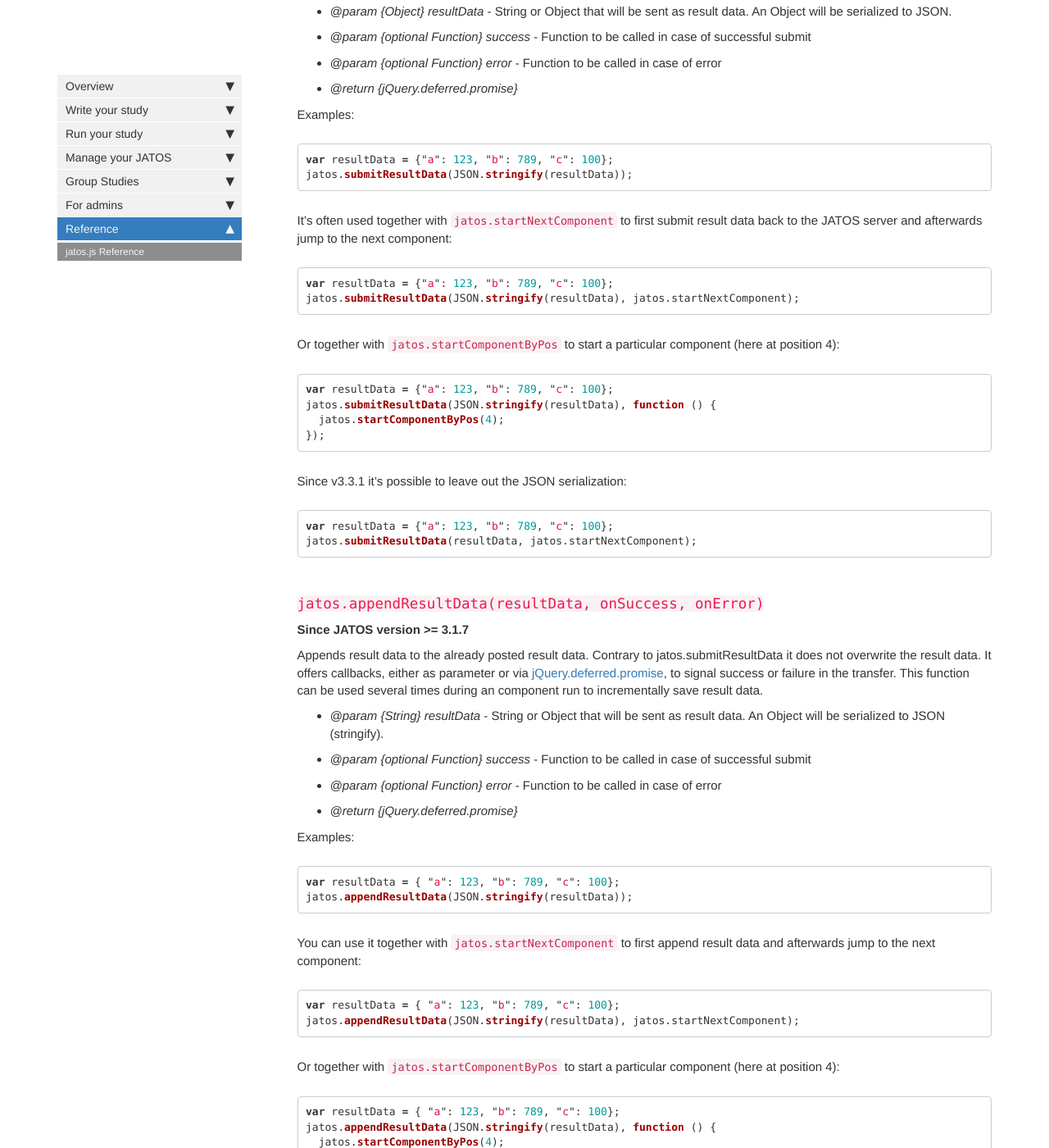
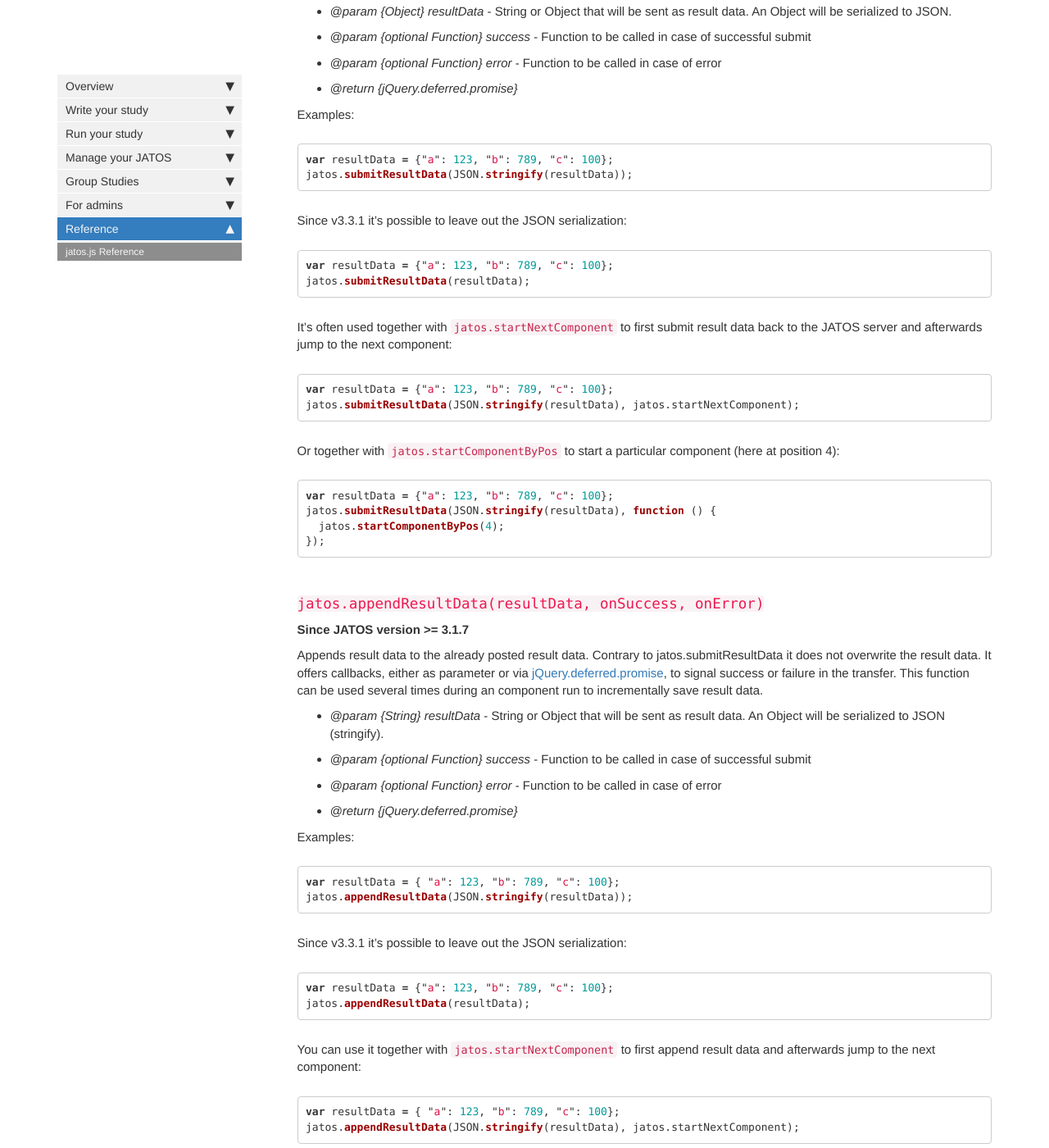
Before and after one commit to kristian-lange-tw/JATOS_docs_v3, a Jekyll site: the page built from pages/jatos.js-Reference.md, in a window 1280 px wide and 1400 px high, scrolled down 12229 px. Shown: the whole window at 82% size. Built offline with Jekyll 4.4.1, drawn with Linux system fonts in a browser that asks for light colours; nearby versions of some CDN libraries; comment, search, counter and statistics services are not loaded; some of the changed text lies outside the part shown.

Commit message:
Update jatos.js-Reference.md

````diff
--- a/pages/jatos.js-Reference.md
+++ b/pages/jatos.js-Reference.md
@@ -7,7 +7,7 @@
 permalink: jatos.js-Reference.html
 folder:
 toc: true
-last_updated: 27 Dec 2018
+last_updated: 3 April 2019
 ---
 
 Have a look at what's [mandatory in HTML and JavaScript for JATOS components](Mandatory-lines-in-your-components-HTML.html). Always load the jatos.js script in the `<head>` section with the following line:
@@ -449,6 +449,13 @@
 jatos.submitResultData(JSON.stringify(resultData));
 ```
 
+Since v3.3.1 it's possible to leave out the JSON serialization:
+
+```javascript
+var resultData = {"a": 123, "b": 789, "c": 100};
+jatos.submitResultData(resultData);
+```
+
 It's often used together with `jatos.startNextComponent` to first submit result data back to the JATOS server and afterwards jump to the next component:
 
 ```javascript
@@ -464,13 +471,6 @@
 jatos.submitResultData(JSON.stringify(resultData), function () {
   jatos.startComponentByPos(4);
 });
-```
-
-Since v3.3.1 it's possible to leave out the JSON serialization:
-
-```javascript
-var resultData = {"a": 123, "b": 789, "c": 100};
-jatos.submitResultData(resultData, jatos.startNextComponent);
 ```
 
 
@@ -490,6 +490,13 @@
 ```javascript
 var resultData = { "a": 123, "b": 789, "c": 100};
 jatos.appendResultData(JSON.stringify(resultData));
+```
+
+Since v3.3.1 it's possible to leave out the JSON serialization:
+
+```javascript
+var resultData = {"a": 123, "b": 789, "c": 100};
+jatos.appendResultData(resultData);
 ```
 
 You can use it together with `jatos.startNextComponent` to first append result data and afterwards jump to the next component:
@@ -521,6 +528,7 @@
 var resultData = {"a": 123, "b": 789, "c": 100};
 jatos.startComponentByPos(3, resultData);
 ```
+
 
 ### `jatos.setStudySessionData(studySessionData, onSuccess, onFail)`
 
````
